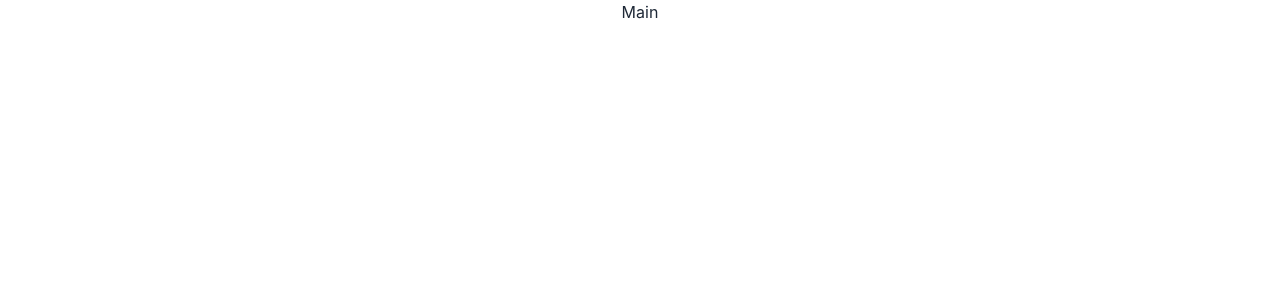
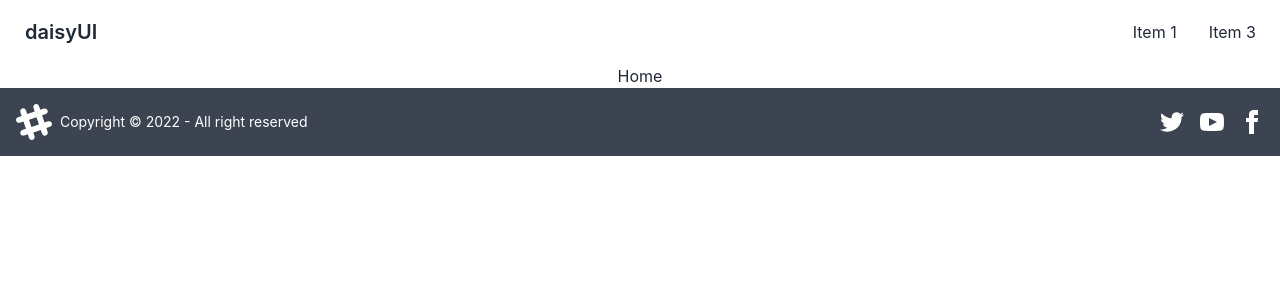
Before and after one commit to mdshimul101/online-book-shop-client, a React (Create React App) app: page / in a window 1280 px wide. Shown: the top 300 px of the page. Built offline with nearby package versions, Linux system fonts and the light colour scheme.

Commit message:
set router

```diff
--- a/src/Layout/Main.js
+++ b/src/Layout/Main.js
@@ -1,9 +1,14 @@
 import React from "react";
+import { Outlet } from "react-router-dom";
+import Footer from "../pages/Shared/Footer/Footer";
+import Header from "../pages/Shared/Header/Header";
 
 const Main = () => {
   return (
     <div>
-      <h1>Main</h1>
+      <Header></Header>
+      <Outlet></Outlet>
+      <Footer></Footer>
     </div>
   );
 };
--- /dev/null
+++ b/src/pages/Home/Home.js
@@ -0,0 +1,11 @@
+import React from "react";
+
+const Home = () => {
+  return (
+    <div>
+      <h2>Home</h2>
+    </div>
+  );
+};
+
+export default Home;
--- /dev/null
+++ b/src/pages/Shared/Footer/Footer.js
@@ -0,0 +1,59 @@
+import React from "react";
+
+const Footer = () => {
+  return (
+    <footer className="footer items-center p-4 bg-neutral text-neutral-content">
+      <div className="items-center grid-flow-col">
+        <svg
+          width="36"
+          height="36"
+          viewBox="0 0 24 24"
+          xmlns="http://www.w3.org/2000/svg"
+          fillRule="evenodd"
+          clipRule="evenodd"
+          className="fill-current"
+        >
+          <path d="M22.672 15.226l-2.432.811.841 2.515c.33 1.019-.209 2.127-1.23 2.456-1.15.325-2.148-.321-2.463-1.226l-.84-2.518-5.013 1.677.84 2.517c.391 1.203-.434 2.542-1.831 2.542-.88 0-1.601-.564-1.86-1.314l-.842-2.516-2.431.809c-1.135.328-2.145-.317-2.463-1.229-.329-1.018.211-2.127 1.231-2.456l2.432-.809-1.621-4.823-2.432.808c-1.355.384-2.558-.59-2.558-1.839 0-.817.509-1.582 1.327-1.846l2.433-.809-.842-2.515c-.33-1.02.211-2.129 1.232-2.458 1.02-.329 2.13.209 2.461 1.229l.842 2.515 5.011-1.677-.839-2.517c-.403-1.238.484-2.553 1.843-2.553.819 0 1.585.509 1.85 1.326l.841 2.517 2.431-.81c1.02-.33 2.131.211 2.461 1.229.332 1.018-.21 2.126-1.23 2.456l-2.433.809 1.622 4.823 2.433-.809c1.242-.401 2.557.484 2.557 1.838 0 .819-.51 1.583-1.328 1.847m-8.992-6.428l-5.01 1.675 1.619 4.828 5.011-1.674-1.62-4.829z"></path>
+        </svg>
+        <p>Copyright © 2022 - All right reserved</p>
+      </div>
+      <div className="grid-flow-col gap-4 md:place-self-center md:justify-self-end">
+        <a href="/">
+          <svg
+            xmlns="http://www.w3.org/2000/svg"
+            width="24"
+            height="24"
+            viewBox="0 0 24 24"
+            className="fill-current"
+          >
+            <path d="M24 4.557c-.883.392-1.832.656-2.828.775 1.017-.609 1.798-1.574 2.165-2.724-.951.564-2.005.974-3.127 1.195-.897-.957-2.178-1.555-3.594-1.555-3.179 0-5.515 2.966-4.797 6.045-4.091-.205-7.719-2.165-10.148-5.144-1.29 2.213-.669 5.108 1.523 6.574-.806-.026-1.566-.247-2.229-.616-.054 2.281 1.581 4.415 3.949 4.89-.693.188-1.452.232-2.224.084.626 1.956 2.444 3.379 4.6 3.419-2.07 1.623-4.678 2.348-7.29 2.04 2.179 1.397 4.768 2.212 7.548 2.212 9.142 0 14.307-7.721 13.995-14.646.962-.695 1.797-1.562 2.457-2.549z"></path>
+          </svg>
+        </a>
+        <a href="/">
+          <svg
+            xmlns="http://www.w3.org/2000/svg"
+            width="24"
+            height="24"
+            viewBox="0 0 24 24"
+            className="fill-current"
+          >
+            <path d="M19.615 3.184c-3.604-.246-11.631-.245-15.23 0-3.897.266-4.356 2.62-4.385 8.816.029 6.185.484 8.549 4.385 8.816 3.6.245 11.626.246 15.23 0 3.897-.266 4.356-2.62 4.385-8.816-.029-6.185-.484-8.549-4.385-8.816zm-10.615 12.816v-8l8 3.993-8 4.007z"></path>
+          </svg>
+        </a>
+        <a href="/">
+          <svg
+            xmlns="http://www.w3.org/2000/svg"
+            width="24"
+            height="24"
+            viewBox="0 0 24 24"
+            className="fill-current"
+          >
+            <path d="M9 8h-3v4h3v12h5v-12h3.642l.358-4h-4v-1.667c0-.955.192-1.333 1.115-1.333h2.885v-5h-3.808c-3.596 0-5.192 1.583-5.192 4.615v3.385z"></path>
+          </svg>
+        </a>
+      </div>
+    </footer>
+  );
+};
+
+export default Footer;
--- /dev/null
+++ b/src/pages/Shared/Header/Header.js
@@ -0,0 +1,26 @@
+import React from "react";
+
+const Header = () => {
+  return (
+    <div className="navbar bg-base-100">
+      <div className="flex-1">
+        <a href="/" className="btn btn-ghost normal-case text-xl">
+          daisyUI
+        </a>
+      </div>
+      <div className="flex-none">
+        <ul className="menu menu-horizontal p-0">
+          <li>
+            <a href="/">Item 1</a>
+          </li>
+
+          <li>
+            <a href="/">Item 3</a>
+          </li>
+        </ul>
+      </div>
+    </div>
+  );
+};
+
+export default Header;
```
Also changed, not shown: src/Router/Router.js (+8 -0 lines).
